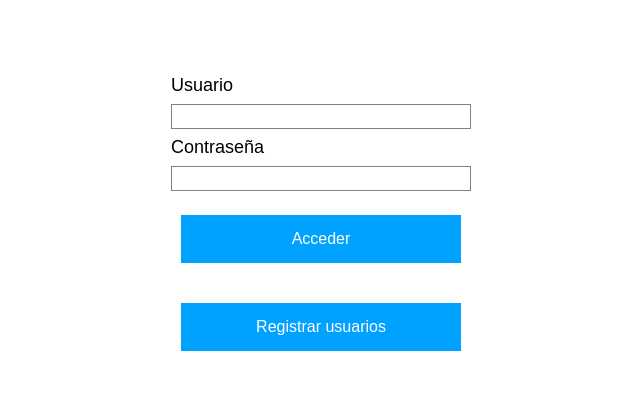
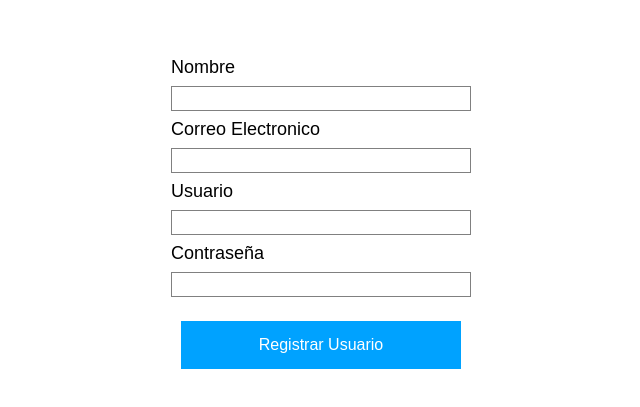
Before and after one commit to fabianferneyroa/Frontend-FutbolWeb, a Nuxt app: page /registroUsuario in a window 1280 px wide. Before the commit this address led to /login. Shown: the part 179-586 px from the top of the page, without its empty margins (319-959 px from the left). Built offline with nearby package versions, Linux system fonts and the light colour scheme.

Commit message:
ultima Actulizacion

```diff
--- a/pages/index.vue
+++ b/pages/index.vue
@@ -1,6 +1,7 @@
 <template>
   <div>
     <div class="menu-container">
+      <button @click="$router.push('/partidos/nuevo')">Agregar partido</button>
       <nuxt-link class="verde" to="/partidos">Ver Partidos</nuxt-link>
     </div>
   </div>
--- a/pages/login.vue
+++ b/pages/login.vue
@@ -8,7 +8,7 @@
           <label for="password_login">Contraseña</label>
           <input type="password" name="password_login" id="password_login" v-model="credenciales.contraseña" />
           <button type="submit">Acceder</button>
-          <nuxt-link class="test" to="/registro">Registrar usuarios</nuxt-link>
+          <nuxt-link  class="test" to="/registroUsuario">Registrar usuarios</nuxt-link>
         </div>
       </form>
     </div>
--- a/pages/registroUsuario.vue
+++ b/pages/registroUsuario.vue
@@ -39,6 +39,7 @@
 </template>
 <script>
 export default {
+   layout: 'auth',
   data: () => ({
     payload: {},
   }),
```
